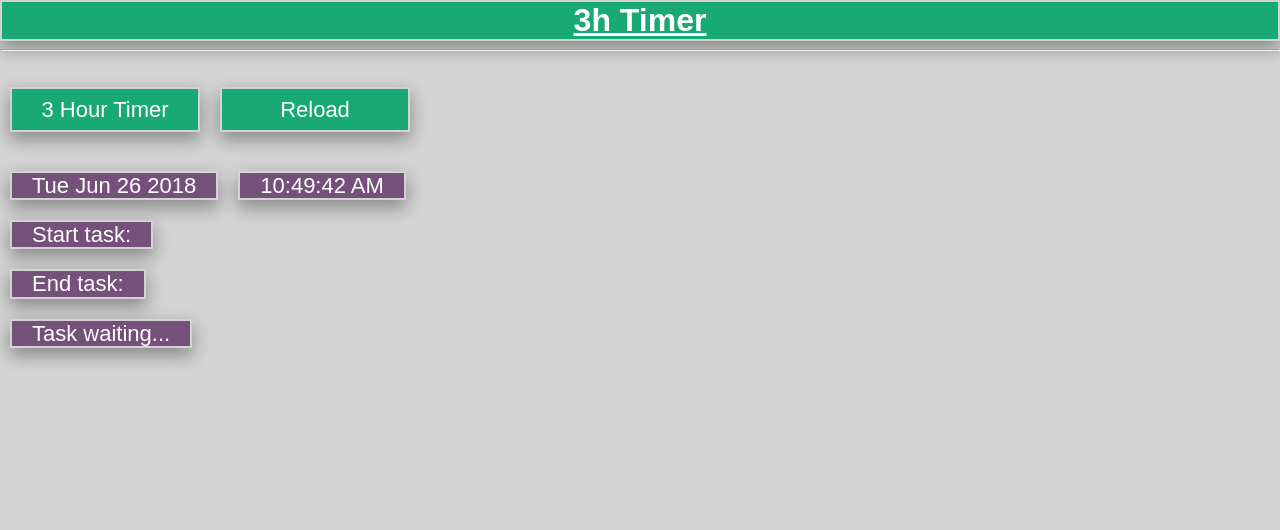
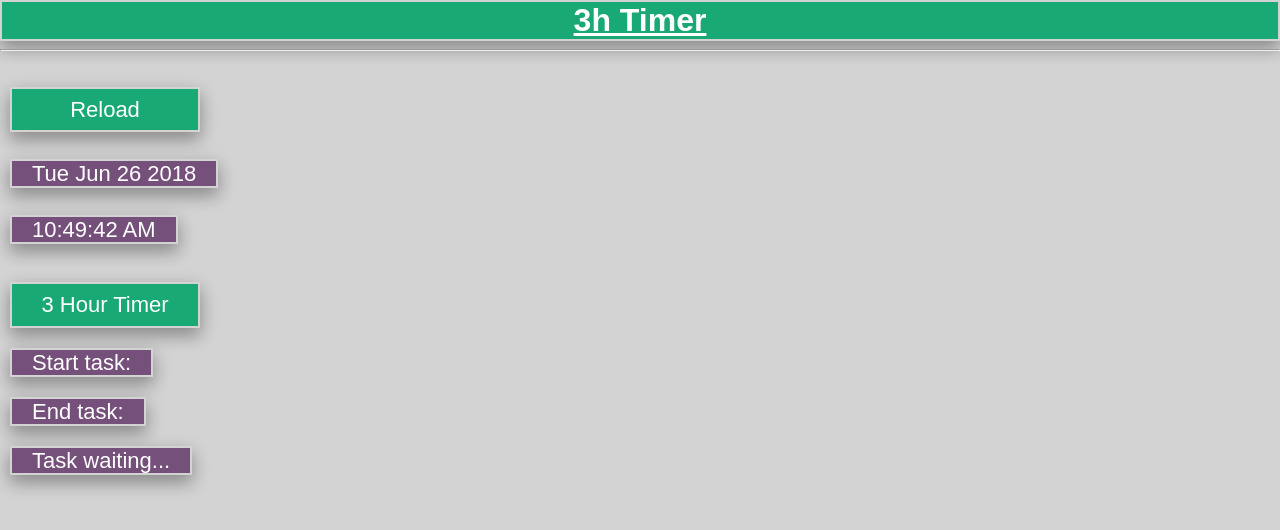
Before and after one commit to ETS-ReactNative2/ReactTimer, a React (Create React App) app: page / in a window 1280 px wide. Shown: the top 530 px of the page. Built offline with nearby package versions, Linux system fonts and the light colour scheme.

Commit message:
iulie2019

```diff
--- a/src/App.js
+++ b/src/App.js
@@ -1,99 +1,24 @@
 import React, { Component } from "react";
 import "./App.css";
 import "tachyons";
-import Header from "./components/header";
-import audio from "./media/audio.wav";
-import Clock1 from "./components/clock1";
-import Reload1 from "./components/btnr";
+import Header from "./components/Header";
+import Reload from "./components/Reload";
+import Date1 from "./components/Date1";
+import Clock2 from "./components/Clock2";
+import Timer from "./components/Timer";
 
 class App extends Component {
-  constructor() {
-    super();
-    this.state = {
-      disp1: "Start task:",
-      disp2: "End task:",
-      disp3: "Task waiting...",
-      button: false,
-      bg: "bg-green",
-      bgd: "#75507B"
-    };
-  }
-  componentDidMount() {
-    this.intervalID = setInterval(() => this.tick(), 1000);
-  }
-  componentWillUnmount() {
-    clearInterval(this.intervalID);
-  }
-  tick() {
-    this.setState({});
-  }
-  reloadBtn() {
-    window.location.reload();
-  }
-
-  timer = () => {
-    this.setState({ bg: "gray" });
-    const today = new Date();
-    const h = today.getHours();
-    const m = today.getMinutes();
-    this.setState({ disp1: "Start task: " + h + ":" + m });
-    var h2 = today.getHours() + 3;
-    this.setState({ disp2: "End task: " + h2 + ":" + m });
-    this.setState({ disp3: "Task running..." });
-    this.setState({ bgd: "purple" });
-    this.setState({ button: true });
-    const c = () => {
-      this.setState({ disp3: "Task finished!!" });
-    };
-    const d = () => {
-      this.setState({ bgd: "teal" });
-    };
-    const e = () => {
-      this.audio = new Audio(audio);
-      this.audio.play();
-    };
-    // var tT = 3 * 60 * 60 * 1000;
-    setTimeout(myTimer, 10800000);
-    // setTimeout(myTimer, 6000);
-    function myTimer() {
-      c();
-      d();
-      e();
-    }
-  };
-
   render() {
-    const { button, disp1, disp2, bgd, disp3, bg } = this.state;
     return (
       <div>
-        <Header />
-        <hr />
-        <br />
-        <Reload1
-          reloadBtn={this.reloadBtn}
-          timer={this.timer}
-          disabled={button}
-          style={{ background: bg }}
-        />
-        <br />
-        <Clock1
-          test={disp1}
-          test2={disp2}
-          test3={{ background: bgd }}
-          test4={disp3}
-        />
+        <Header /><hr /><br />
+        <Reload /> <br />
+        <Date1 /> <br />
+        <Clock2 /><br />
+        <Timer />
       </div>
     );
   }
 }
 
 export default App;
-
-// document.body.style.backgroundColor = "lightgray";
-// document.getElementById("disp3").style.backgroundColor = "purple";
-// document.getElementById("button").disabled = true;
-// <p>{this.state.time}</p>
-// time: new Date().toLocaleTimeString(),
-// time: new Date().toLocaleTimeString()
-// <p>{this.state.disp1} </p><br />
-// <p>{this.state.disp2} </p><br />
--- /dev/null
+++ b/src/components/Clock2.js
@@ -0,0 +1,28 @@
+import React, {Component} from 'react'
+
+class Clock2 extends Component{
+    constructor() {
+        super();
+        this.state = {
+        }
+      }
+      componentDidMount() {
+        this.intervalID = setInterval(() => this.tick(), 1000);
+      }
+      componentWillUnmount() {
+        clearInterval(this.intervalID);
+      }
+      tick() {
+        this.setState({});
+      }
+
+    render(){
+        return(
+            <div>
+                <p>{new Date().toLocaleTimeString()}</p>
+            </div>
+        )
+    }
+}
+
+export default Clock2;
--- /dev/null
+++ b/src/components/Date1.js
@@ -0,0 +1,13 @@
+import React, {Component} from 'react'
+
+class Date1 extends Component{
+    render(){
+        return(
+            <div>
+                <p className="di">{new Date().toDateString()}</p>
+            </div>
+        )
+    }
+}
+
+export default Date1;
--- /dev/null
+++ b/src/components/Reload.js
@@ -0,0 +1,18 @@
+import React, { Component } from "react";
+
+class Reload extends Component {
+  reloadBtn() {
+    window.location.reload();
+  }
+  render() {
+    return (
+      <div>
+        <button onClick={this.reloadBtn} className="bg-green white pa2 dib" id="buttonR">
+          Reload
+        </button>
+      </div>
+    );
+  }
+}
+
+export default Reload;
--- /dev/null
+++ b/src/components/Timer.js
@@ -0,0 +1,67 @@
+import React, { Component } from 'react'
+import audio from "../media/audio.wav";
+
+class Timer extends Component {
+    constructor() {
+        super();
+        this.state = {
+            startTask: "Start task:",
+            endTask: "End task:",
+            waitTask: "Task waiting...",
+            btn3ht: false,
+            GreenB: "bg-green",
+            GrayB: "#75507B"
+        };
+    }
+    timer = () => {
+        this.setState({ GreenB: "gray" });
+        const today = new Date();
+        const h = today.getHours();
+        const m = today.getMinutes();
+        this.setState({ startTask: "Start task: " + h + ":" + m });
+        var h2 = today.getHours() + 3;
+        this.setState({ endTask: "End task: " + h2 + ":" + m });
+        this.setState({ waitTask: "Task running..." });
+        this.setState({ GrayB: "purple" });
+        this.setState({ btn3ht: true });
+        const c = () => {
+            this.setState({ waitTask: "Task finished!!" });
+        };
+        const d = () => {
+            this.setState({ GrayB: "teal" });
+        };
+        const e = () => {
+            this.audio = new Audio(audio);
+            this.audio.play();
+        };
+        // var tT = 3 * 60 * 60 * 1000;
+        // setTimeout(myTimer, 10800000);
+        setTimeout(myTimer, 6000);
+        function myTimer() {
+            c();
+            d();
+            e();
+        }
+    };
+    render() {
+        const { btn3ht, startTask, endTask, GrayB, waitTask, GreenB } = this.state;
+        return (
+            <div>
+                <button
+                    onClick={this.timer}
+                    className="bg-green white pa2"
+                    id="button"
+                    disabled={btn3ht}
+                    style={{ background: GreenB }}
+                >3 Hour Timer
+                 </button>
+                <br />
+                <p>{startTask} </p><br />
+                <p>{endTask} </p><br />
+                <p style={{ background: GrayB }}>{waitTask}</p>
+            </div>
+        )
+    }
+}
+
+export default Timer;
--- a/src/components/btnr.js
+++ /dev/null
@@ -1,22 +0,0 @@
-import React from "react";
-
-const Reload1 = ({ reloadBtn, timer, disabled, style }) => {
-  return (
-    <div>
-      <button
-        onClick={timer}
-        className="bg-green white pa2"
-        id="button"
-        disabled={disabled}
-        style={style}
-      >
-        3 Hour Timer
-      </button>
-      <button onClick={reloadBtn} className="bg-green white pa2" id="buttonR">
-        Reload
-      </button>
-    </div>
-  );
-};
-
-export default Reload1;
--- a/src/components/clock1.js
+++ /dev/null
@@ -1,16 +0,0 @@
-import React from 'react';
-
-const Clock1 = ({ test, test2, test3, test4 }) => {
-
-    return (
-        <div className='dib'>
-            <p>{new Date().toDateString()}</p>
-            <p>{new Date().toLocaleTimeString()}</p><br />
-            <p>{test} </p><br />
-            <p>{test2} </p><br />
-            <p style={test3}>{test4}</p>
-        </div>
-    )
-}
-
-export default Clock1;
--- a/src/components/header.js
+++ b/src/components/header.js
@@ -1,9 +1,13 @@
-import React from 'react'
+import React, {Component} from 'react'
 
-const Header = () => {
-    return (
-        <h1 className="bg-green white underline tc ma0">3h Timer</h1>
-    )
+class Header extends Component{
+    render(){
+        return(
+            <div>
+                <h1 className="bg-green white underline tc ma0">3h Timer</h1>
+            </div>
+        )
+    }
 }
 
 export default Header;
```
